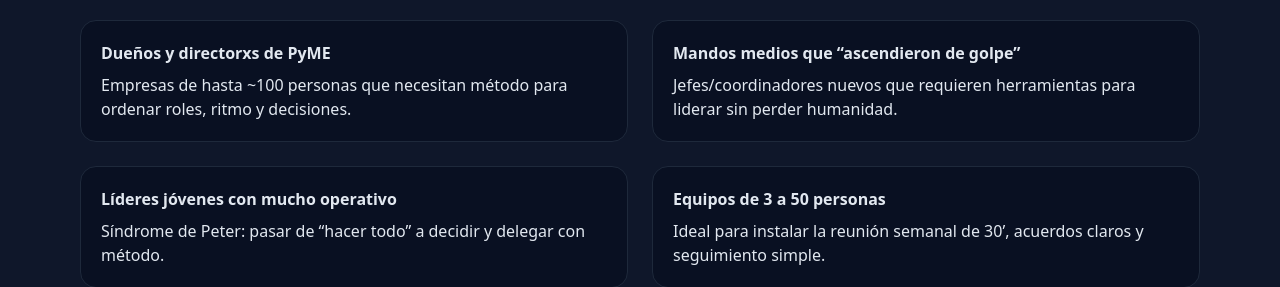
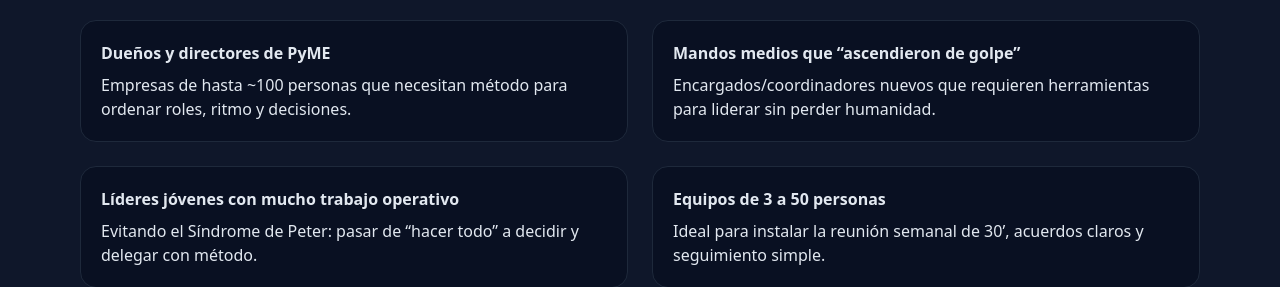
Before and after one commit to maximilianomeza-design/escuela-lideres, a plain HTML site: page index.html in a window 1280 px wide. Shown: the part 665-952 px from the top of the page. Drawn offline with nearby package versions, Linux system fonts and the light colour scheme.

Commit message:
Update index.html

```diff
--- a/index.html
+++ b/index.html
@@ -52,16 +52,16 @@
     <h2 class="text-2xl md:text-3xl font-extrabold mb-6">¿Para quién está dirigido?</h2>
     <div class="grid md:grid-cols-2 gap-6 text-slate-200">
       <div class="rounded-2xl border border-slate-800 bg-slate-950/40 p-5">
-        <h3 class="font-semibold mb-2">Dueños y directorxs de PyME</h3>
+        <h3 class="font-semibold mb-2">Dueños y directores de PyME</h3>
         <p>Empresas de hasta ~100 personas que necesitan método para ordenar roles, ritmo y decisiones.</p>
       </div>
       <div class="rounded-2xl border border-slate-800 bg-slate-950/40 p-5">
         <h3 class="font-semibold mb-2">Mandos medios que “ascendieron de golpe”</h3>
-        <p>Jefes/coordinadores nuevos que requieren herramientas para liderar sin perder humanidad.</p>
+        <p>Encargados/coordinadores nuevos que requieren herramientas para liderar sin perder humanidad.</p>
       </div>
       <div class="rounded-2xl border border-slate-800 bg-slate-950/40 p-5">
-        <h3 class="font-semibold mb-2">Líderes jóvenes con mucho operativo</h3>
-        <p>Síndrome de Peter: pasar de “hacer todo” a decidir y delegar con método.</p>
+        <h3 class="font-semibold mb-2">Líderes jóvenes con mucho trabajo operativo</h3>
+        <p>Evitando el Síndrome de Peter: pasar de “hacer todo” a decidir y delegar con método.</p>
       </div>
       <div class="rounded-2xl border border-slate-800 bg-slate-950/40 p-5">
         <h3 class="font-semibold mb-2">Equipos de 3 a 50 personas</h3>
@@ -164,7 +164,7 @@
           <span class="font-semibold">¿Cuánta dedicación semanal pide?</span>
           <span class="ml-4 inline-flex h-6 w-6 items-center justify-center rounded-full bg-slate-800 text-slate-300 transition">+</span>
         </summary>
-        <div class="mt-3 text-slate-300">Una clase en vivo de 90’ + ~1 h por día para seguir el curso (plantillas y aplicación).</div>
+        <div class="mt-3 text-slate-300">Reunion por Meet en vivo de 90’ + ~1 h por día para seguir el curso (plantillas y aplicación).</div>
       </details>
       <details class="group rounded-2xl border border-slate-800 bg-slate-950/40 p-5">
         <summary class="cursor-pointer list-none flex items-center justify-between">
```
